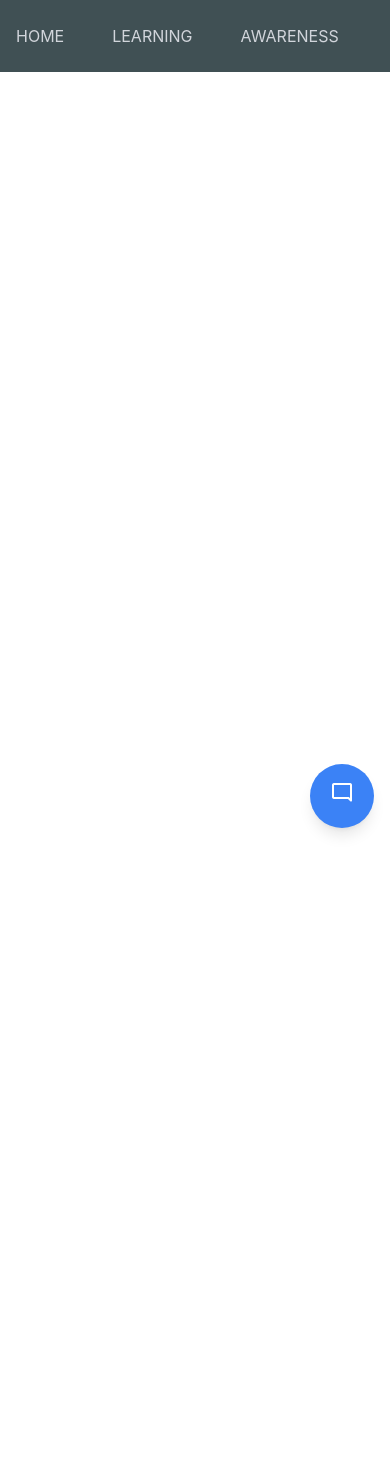
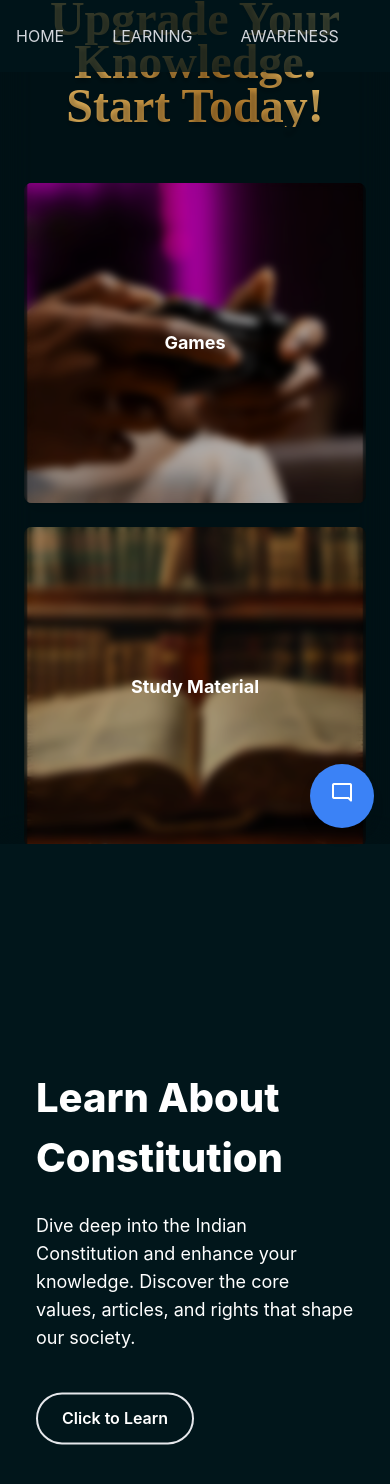
Before and after one commit to abhishek12221732/law-aware, a React (Create React App) app in the folder frontend/: page /learning in a window 390 px wide. Shown: the top 1484 px of the page. Before the commit the page ends 844 px from the top, so only its background shows below. Built offline with nearby package versions, Linux system fonts and the light colour scheme; a web font is replaced by a local one.

Commit message:
some frontend works done

```diff
--- a/frontend/src/App.js
+++ b/frontend/src/App.js
@@ -13,8 +13,7 @@ import ArticleList from './components/ArticlesPage';
 import SingleArticle from './components/SingleArticle';
 import QuizPage from './components/QuizPage';
 import UserProfilePage from './components/UserProfile';
-import LearningPage from './pages/LearningPage.js';
-import TypeAnimationComponent from './components/TypeAnimationComponent.jsx';
+import LearningPage from './components/LearningPage.jsx';
 
 function App() {
   useEffect(() => {
--- /dev/null
+++ b/frontend/src/components/ConstitutionSection.jsx
@@ -0,0 +1,21 @@
+import React from 'react';
+
+const ConstitutionFeature = () => {
+  return (
+    <section className="relative h-screen z-0 bg-[#01161B] flex items-center justify-center">
+      <div className="relative p-8 rounded-lg border-4 border-transparent bg-transparent transition duration-500 ease-in-out hover:border-gradient hover:shadow-glow animate-float">
+        <h1 className="text-4xl font-extrabold mb-6 text-white opacity-0 animate-fade-in-down-fast">
+          Learn About Constitution
+        </h1>
+        <p className="text-white mb-6 text-lg opacity-0 animate-fade-in-up-fast">
+          Dive deep into the Indian Constitution and enhance your knowledge. Discover the core values, articles, and rights that shape our society.
+        </p>
+        <button className="px-6 py-3 mt-4 bg-transparent border-2 border-gradient text-white rounded-full font-semibold transition duration-300 ease-in-out hover:bg-gradient-to-r hover:from-[#FAD47D] hover:via-[#AB7529] hover:to-[#D3A553] hover:text-white">
+          Click to Learn
+        </button>
+      </div>
+    </section>
+  );
+};
+
+export default ConstitutionFeature;
--- /dev/null
+++ b/frontend/src/components/LearningFeature.jsx
@@ -0,0 +1,39 @@
+import React from 'react';
+import card1 from '../assets/images/card1.png';
+import card3 from '../assets/images/card3.png';
+
+const LearningFeature = () => {
+  return (
+    <section className="relative h-screen z-0 bg-[#01161B]">
+      <div className="absolute inset-0 flex flex-col items-center justify-center text-center p-6 bg-black bg-opacity-20 backdrop-blur-lg">
+        <h1 className="text-5xl font-extrabold mb-6 text-white feature-heading opacity-0 animate-fade-in-down-fast">
+          Upgrade Your Knowledge.<br /> Start Today!
+        </h1>
+
+        <div className="flex flex-col md:flex-row justify-between w-full mt-8 gap-6">
+          {/* Card 1: Games */}
+          <div
+            className="w-full md:w-[48%] h-80 bg-cover bg-center rounded-lg shadow-lg transform transition-transform duration-500 ease-out hover:scale-105 hover:shadow-2xl"
+            style={{ backgroundImage: `url(${card1})` }}
+          >
+            <div className="flex items-center justify-center h-full bg-black bg-opacity-30 rounded-lg text-white text-lg font-bold backdrop-blur-sm hover:backdrop-blur-none transition duration-500 ease-out">
+              <div className="opacity-100 hover:opacity-100 transition duration-500 ease-out">Games</div>
+            </div>
+          </div>
+
+          {/* Card 3: Study Material */}
+          <div
+            className="w-full md:w-[48%] h-80 bg-cover bg-center rounded-lg shadow-lg transform transition-transform duration-500 ease-out hover:scale-105 hover:shadow-2xl"
+            style={{ backgroundImage: `url(${card3})` }}
+          >
+            <div className="flex items-center justify-center h-full bg-black bg-opacity-30 rounded-lg text-white text-lg font-bold backdrop-blur-sm hover:backdrop-blur-none transition duration-500 ease-out">
+              <div className="opacity-100 hover:opacity-100 transition duration-500 ease-out">Study Material</div>
+            </div>
+          </div>
+        </div>
+      </div>
+    </section>
+  );
+};
+
+export default LearningFeature;
--- /dev/null
+++ b/frontend/src/components/LearningPage.jsx
@@ -0,0 +1,14 @@
+import React from 'react'
+import LearningFeature from './LearningFeature'
+import ConstitutionFeature from './ConstitutionSection'
+
+const LearningPage = () => {
+  return (
+    <div>
+      <LearningFeature/>
+      <ConstitutionFeature/>
+    </div>
+  )
+}
+
+export default LearningPage
--- a/frontend/tailwind.config.js
+++ b/frontend/tailwind.config.js
@@ -4,6 +4,46 @@ module.exports = {
   ],
   theme: {
     extend: {
+      animation: {
+        'fade-in-down-fast': 'fadeInDownFast 0.5s ease-out forwards',
+        'fade-in-up-fast': 'fadeInUpFast 0.5s ease-out forwards',
+        'float': 'float 4s ease-in-out infinite',
+        'fade-in-left-fast': 'fadeInLeftFast 0.5s ease-out forwards',
+        'fade-in-right-fast': 'fadeInRightFast 0.5s ease-out forwards',
+        'wave-bg': 'waveBorder 3s infinite ease-in-out',
+      },
+      keyframes: {
+        fadeInDownFast: {
+          '0%': { opacity: 0, transform: 'translateY(-20px)' },
+          '100%': { opacity: 1, transform: 'translateY(0)' },
+        },
+        fadeInUpFast: {
+          '0%': { opacity: 0, transform: 'translateY(20px)' },
+          '100%': { opacity: 1, transform: 'translateY(0)' },
+        },
+        float: {
+          '0%, 100%': { transform: 'translateY(0)' },
+          '50%': { transform: 'translateY(-10px)' },
+        },
+        waveBorder: {
+          '0%, 100%': { transform: 'translateY(0px)' },
+          '50%': { transform: 'translateY(10px)' },
+        },
+        fadeInLeftFast: {
+          '0%': { opacity: 0, transform: 'translateX(-20px)' },
+          '100%': { opacity: 1, transform: 'translateX(0)' },
+        },
+        fadeInRightFast: {
+          '0%': { opacity: 0, transform: 'translateX(20px)' },
+          '100%': { opacity: 1, transform: 'translateX(0)' },
+        },
+      },
+      borderImage: {
+        gradient: 'linear-gradient(258.44deg, #FAD47D 4.55%, #AB7529 42.13%, #D3A553 82.84%) 1',
+      },
+      boxShadow: {
+        glow: '0 0 15px rgba(250, 212, 125, 0.7)',
+      },
       fontSize: {
         '4xl': '2.5rem', // Example of a new size larger than 3xl
         '5xl': '3rem',   // Example of an even larger size
```
